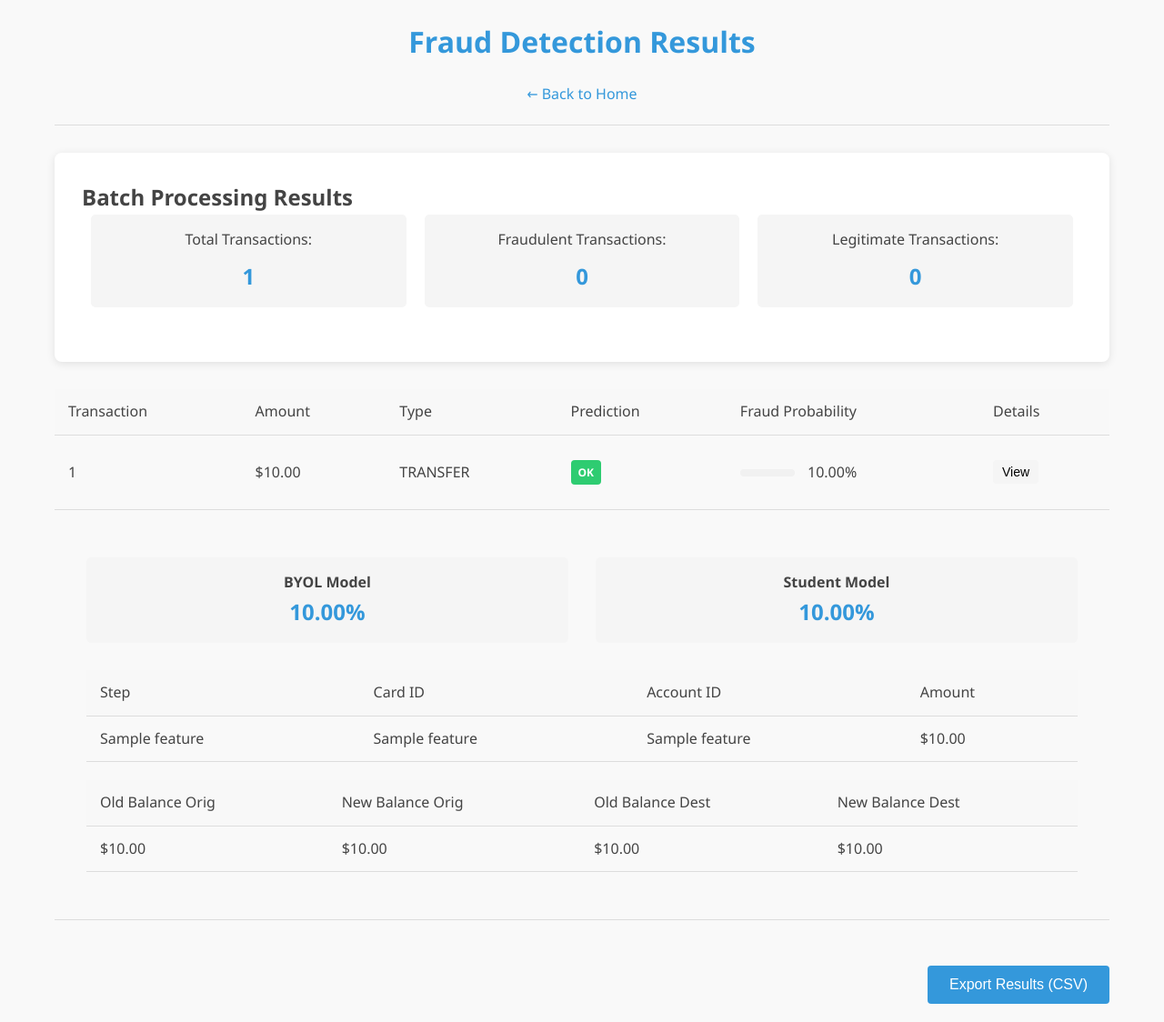
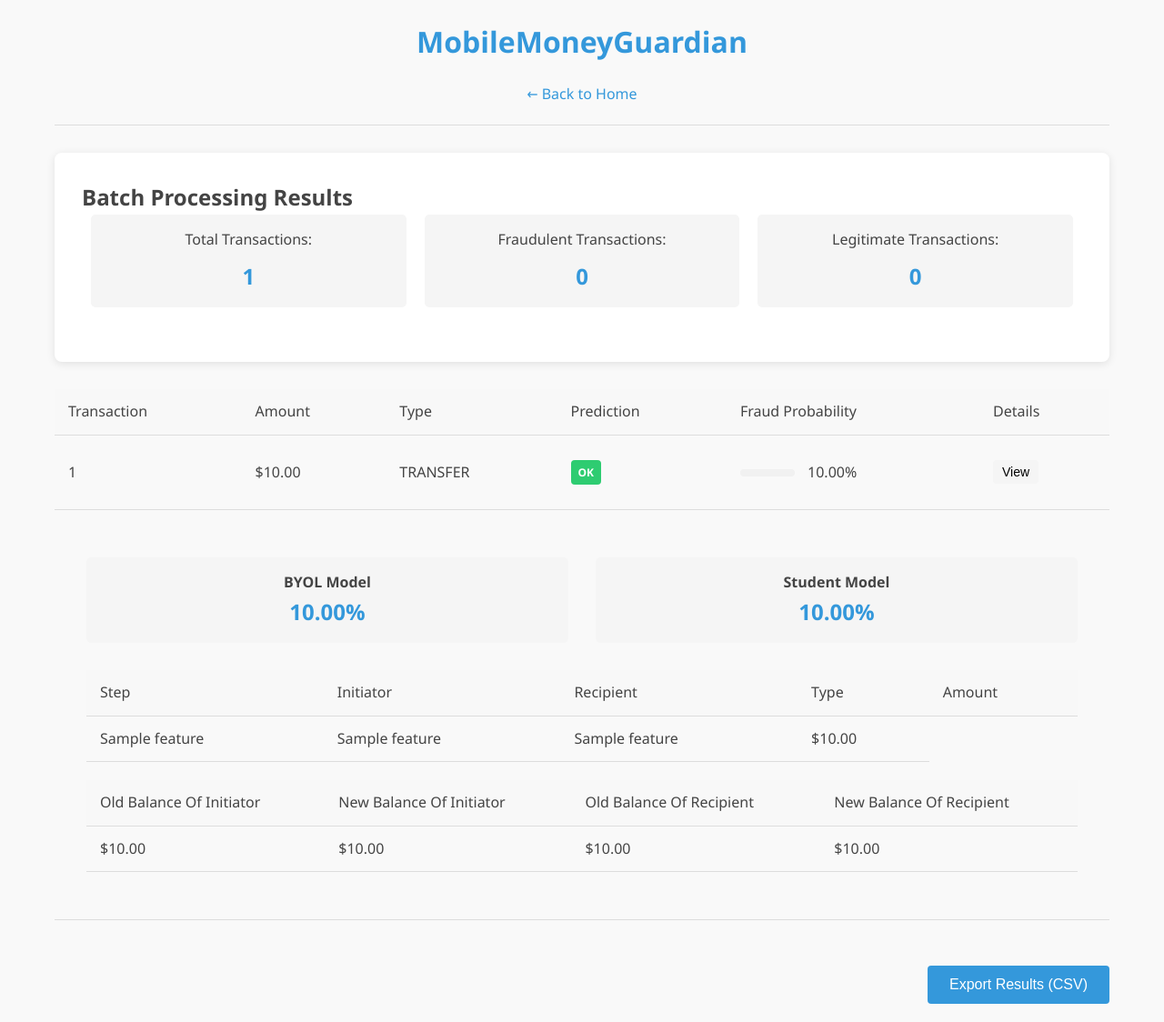
Before and after one commit to vawzenmaya/mobile_money_fraud, a Flask app: template app/templates/results.html in a window 1280 px wide, after a click on "View". Shown: the whole page at 91% size. Run offline with Flask 2, Linux system fonts and the light colour scheme; the template is opened without the code that fills it: most values are stand-ins (such as "Sample title", 1, 10 or a date in 2020); parts of the project's set-up code (start-up, migrations or seed data) failed here and were passed over.

Commit message:
Update results.html

```diff
--- a/app/templates/results.html
+++ b/app/templates/results.html
@@ -3,13 +3,13 @@
 <head>
     <meta charset="UTF-8">
     <meta name="viewport" content="width=device-width, initial-scale=1.0">
-    <title>Fraud Detection Results</title>
+    <title>MobileMoneyGuardian</title>
     <link rel="stylesheet" href="{{ url_for('static', filename='css/style.css') }}">
 </head>
 <body>
     <div class="container">
         <header>
-            <h1>Fraud Detection Results</h1>
+            <h1>MobileMoneyGuardian</h1>
             <a href="/" class="back-btn">← Back to Home</a>
         </header>
 
@@ -47,8 +47,8 @@
                     <table>
                         <tr>
                             <th>Step</th>
-                            <th>Card ID</th>
-                            <th>Account ID</th>
+                            <th>Initiator</th>
+                            <th>Recipient</th>
                             <th>Type</th>
                             <th>Amount</th>
                         </tr>
@@ -63,10 +63,10 @@
 
                     <table class="balance-table">
                         <tr>
-                            <th>Old Balance Orig</th>
-                            <th>New Balance Orig</th>
-                            <th>Old Balance Dest</th>
-                            <th>New Balance Dest</th>
+                            <th>Old Balance Of Initiator</th>
+                            <th>New Balance Of Initiator</th>
+                            <th>Old Balance Of Recipient</th>
+                            <th>New Balance Of Recipient</th>
                         </tr>
                         <tr>
                             <td>${{ "%.2f"|format(result.features[5]) }}</td>
@@ -149,8 +149,9 @@
                                         <table class="details-table">
                                             <tr>
                                                 <th>Step</th>
-                                                <th>Card ID</th>
-                                                <th>Account ID</th>
+                                                <th>Initiator</th>
+                                                <th>Recipient</th>
+                                                <th>Type</th>
                                                 <th>Amount</th>
                                             </tr>
                                             <tr>
@@ -163,10 +164,10 @@
 
                                         <table class="details-table">
                                             <tr>
-                                                <th>Old Balance Orig</th>
-                                                <th>New Balance Orig</th>
-                                                <th>Old Balance Dest</th>
-                                                <th>New Balance Dest</th>
+                                                <th>Old Balance Of Initiator</th>
+                                                <th>New Balance Of Initiator</th>
+                                                <th>Old Balance Of Recipient</th>
+                                                <th>New Balance Of Recipient</th>
                                             </tr>
                                             <tr>
                                                 <td>${{ "%.2f"|format(result.features[5]) }}</td>
```
